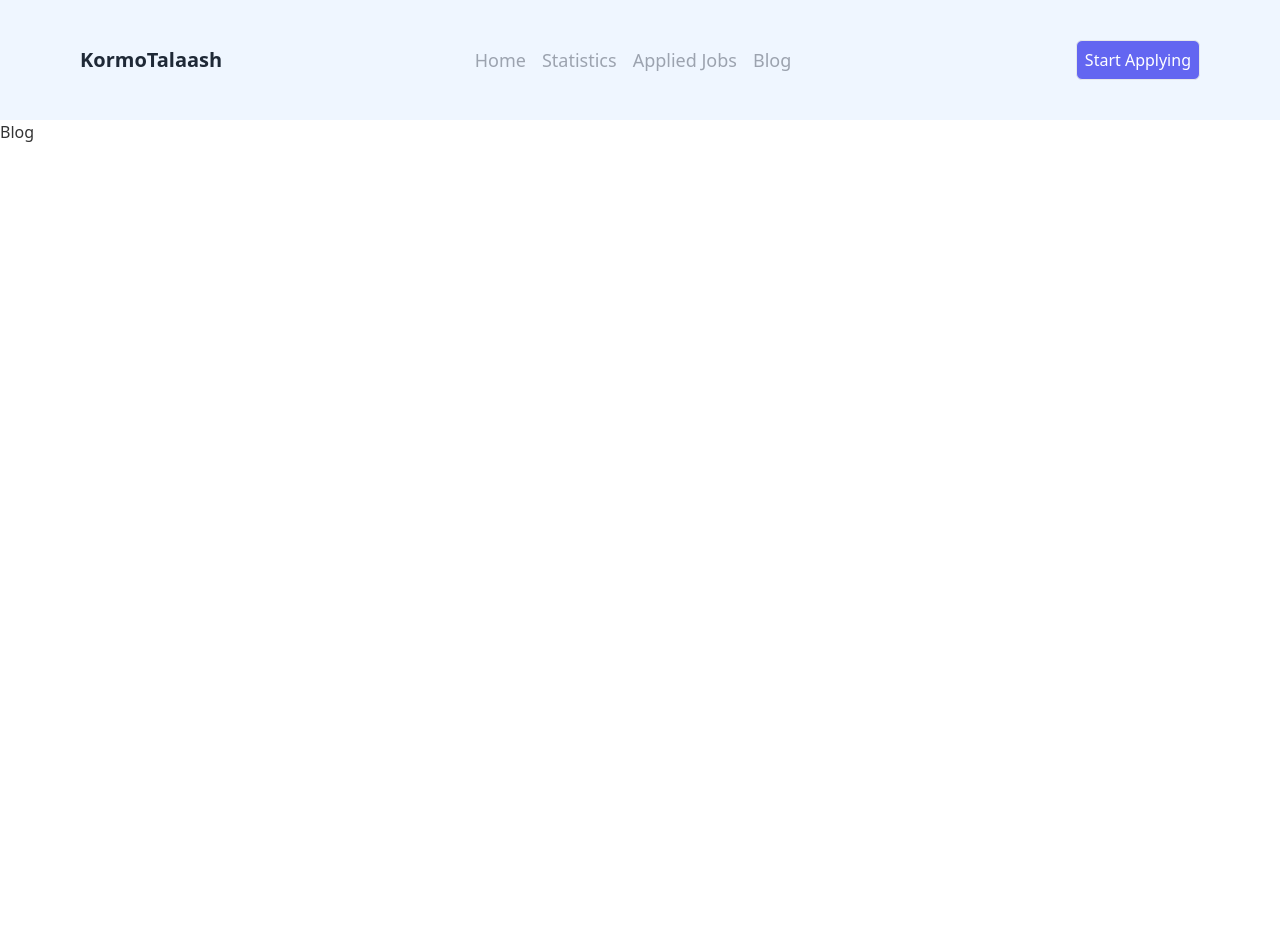
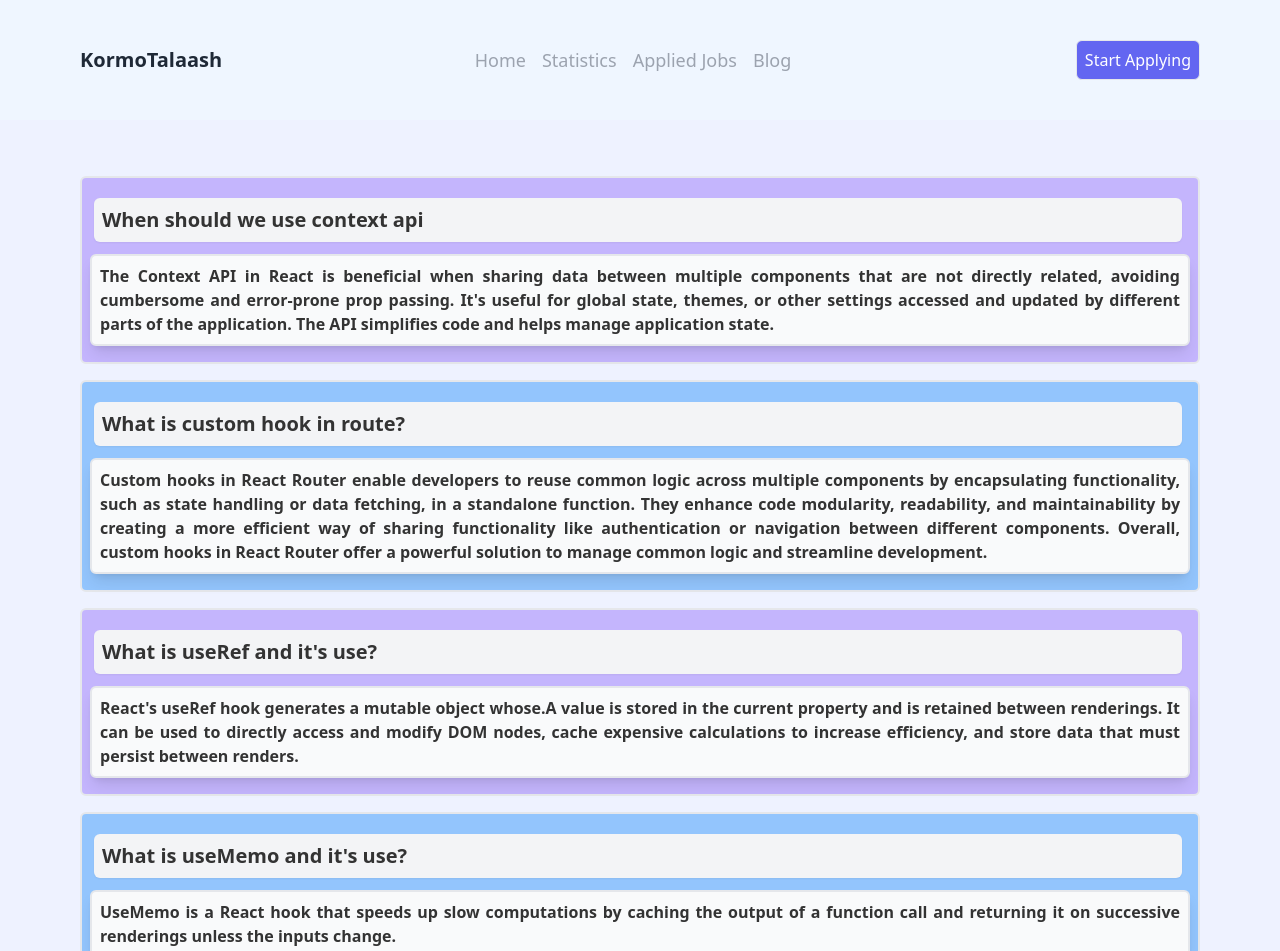
Before and after one commit to Arman7052/kormoTalaash, a React (Vite) app: page /blog in a window 1280 px wide. Shown: the top 951 px of the page. Before the commit the page ends 800 px from the top, so only its background shows below. Built offline with nearby package versions, Linux system fonts and the light colour scheme.

Commit message:
Blog part Added with Answers

```diff
--- a/src/Pages/Blog/Blog.jsx
+++ b/src/Pages/Blog/Blog.jsx
@@ -2,8 +2,28 @@
 
 const Blog = () => {
     return (
-        <div>
-            Blog
+        <div className='px-20 py-10 pb-20 bg-indigo-50'>
+
+            <div className='border-2 py-2 my-4 bg-violet-300	rounded-md'>
+                <h1 className='bg-gray-100	font-bold text-xl  m-3 mr-4 rounded-md h-auto p-2 shadow-sm'>When should we use context api</h1>
+                <p className='bg-gray-50	font-bold text-text-sm text-justify	 m-2 border-2 rounded-md h-auto p-2 shadow-lg'>The Context API in React is beneficial when sharing data between multiple components that are not directly related, avoiding cumbersome and error-prone prop passing. It's useful for global state, themes, or other settings accessed and updated by different parts of the application. The API simplifies code and helps manage application state.</p>
+            </div>
+            <div className='border-2 py-2 my-4 bg-blue-300	rounded-md'>
+                <h1 className='bg-gray-100	font-bold text-xl  m-3 mr-4 rounded-md h-auto p-2 shadow-sm'>What is custom hook in route?</h1>
+                <p className='bg-gray-50	font-bold text-text-sm text-justify	 m-2 border-2 rounded-md h-auto p-2 shadow-lg'>Custom hooks in React Router enable developers to reuse common logic across multiple components by encapsulating functionality, such as state handling or data fetching, in a standalone function. They enhance code modularity, readability, and maintainability by creating a more efficient way of sharing functionality like authentication or navigation between different components. Overall, custom hooks in React Router offer a powerful solution to manage common logic and streamline development.</p>
+            </div>
+            <div className='border-2 py-2 my-4 bg-violet-300	rounded-md'>
+                <h1 className='bg-gray-100	font-bold text-xl  m-3 mr-4 rounded-md h-auto p-2 shadow-sm'>What is useRef and it's use?</h1>
+                <p className='bg-gray-50	font-bold text-text-sm text-justify	 m-2 border-2 rounded-md h-auto p-2 shadow-lg'>React's useRef hook generates a mutable object whose.A value is stored in the current property and is retained between renderings. It can be used to directly access and modify DOM nodes, cache expensive calculations to increase efficiency, and store data that must persist between renders.</p>
+            </div>
+            <div className='border-2 py-2 my-4 bg-blue-300	rounded-md'>
+                <h1 className='bg-gray-100	font-bold text-xl  m-3 mr-4 rounded-md h-auto p-2 shadow-sm'>What is useMemo and it's use?</h1>
+                <p className='bg-gray-50	font-bold text-text-sm text-justify	 m-2 border-2 rounded-md h-auto p-2 shadow-lg'>UseMemo is a React hook that speeds up slow computations by caching the output of a function call and returning it on successive renderings unless the inputs change.</p>
+            </div>
+
+
+
+
         </div>
     );
 };
```
